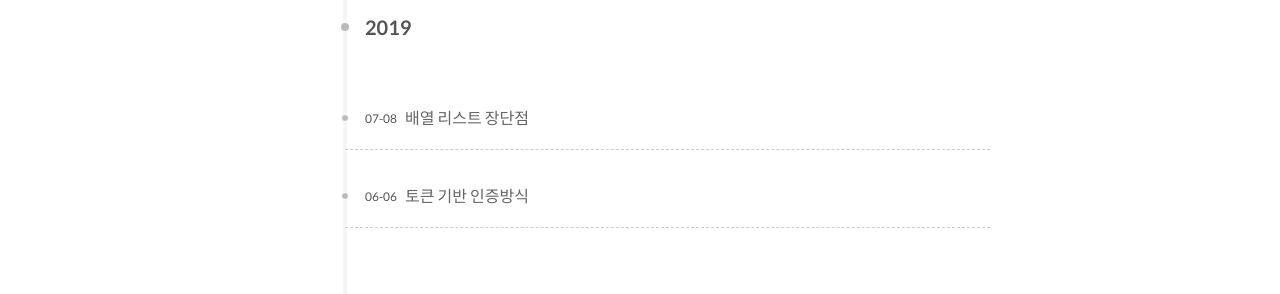
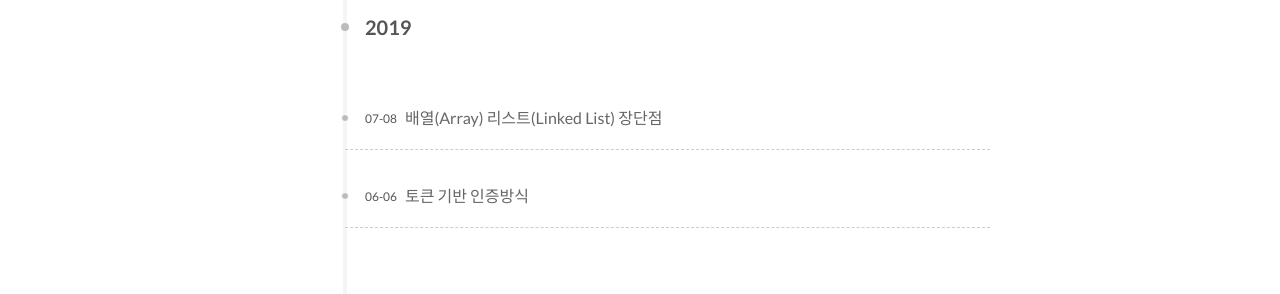
Before and after one commit to groovypark/groovypark.github.io, a Jekyll site: the page built from archives/index.html, in a window 1280 px wide. Shown: the part 377-671 px from the top of the page. Built offline with Jekyll 4.4.1, drawn with Linux system fonts in a browser that asks for light colours; some of the changed lines change nothing that is shown.

Commit message:
Fix array-list

````diff
--- a/_posts/2019-07-08-array-list.md
+++ b/_posts/2019-07-08-array-list.md
@@ -1,5 +1,5 @@
 ---
-title: 배열 리스트 장단점
+title: 배열(Array) 리스트(Linked List) 장단점
 description:
 categories:
 tags: Intern
@@ -21,6 +21,8 @@
 ## LinkedList
 
 ![연결 리스트](https://t1.daumcdn.net/cfile/tistory/2351C835533F74C723)
+![이중 연결 리스트](https://t1.daumcdn.net/cfile/tistory/2368CD35533F74C91A)
+
 
 * 크기가 고정되어 있지 않다
 * 각각의 원소들은 자기 자신 다음에 어떤 원소인지만을 기억
@@ -29,25 +31,21 @@
 * 참조를 위한 추가 메모리 할당이 필요
 
 
-![이중 연결 리스트](https://t1.daumcdn.net/cfile/tistory/2368CD35533F74C91A)
+* 단순 연결 리스트에서 사용하는 노드의 기본적인 구조
+  ```java
+  class Node {
 
+    private Object data;
+    private Node nextNode;
 
-단순 연결 리스트에서 사용하는 노드의 기본적인 구조
+    Node(Object data){
 
-```java
-class Node {
+          this.data = data;
+          this.nextNode = null;
 
-   private Object data;
-   private Node nextNode;
-
-   Node(Object data){
-
-         this.data = data;
-         this.nextNode = null;
-
-   }
-}
-```
+    }
+  }
+  ```
 
 ## 결론
 * 저장할 데이터의 최대 개수가 정해져 있고 리스트의 중간에 데이터를 삽입, 삭제하는 작업이 많지 않으며 인덱스를 이용한 빠른 검색이 필요할 경우에는 배열을 사용하는게 효율적
````
